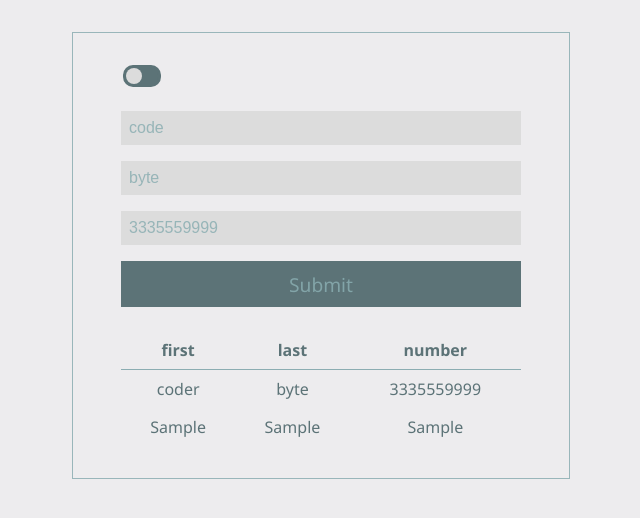
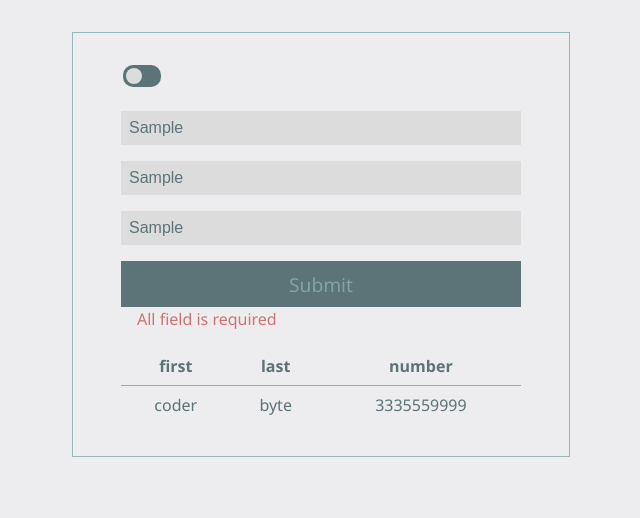
Before and after one commit to KlimaGi/assessment, a React (Create React App) app: page / in a window 1280 px wide. Both pictures are taken after typing "Sample", "Sample", "Sample" into the empty fields and a click on the button "Submit". Shown: the top 518 px of the page, without its empty margins (319-959 px from the left). Built offline with nearby package versions, Linux system fonts and the light colour scheme.

Commit message:
add pseudo validation

```diff
--- a/src/FormInput.js
+++ b/src/FormInput.js
@@ -4,6 +4,7 @@ import {
   Form,
   Input,
   SubmitBtn,
+  ErrorMsg,
 } from "./styles/styledComponents/FormInputStyle";
 
 export let phoneBook = [{ first: "coder", last: "byte", number: "3335559999" }];
@@ -14,6 +15,7 @@ const FormInput = (props) => {
     last: "",
     number: "",
   });
+  const [errorMsg, setErrorMsg] = useState(false);
 
   const handleChange = (e) => {
     setPhoneEntry({ ...phoneEntry, [e.target.name]: e.target.value });
@@ -23,16 +25,23 @@ const FormInput = (props) => {
 
   const handleSubmit = (e) => {
     e.preventDefault();
+    if (
+      phoneEntry.first.length ||
+      phoneEntry.last.length ||
+      phoneEntry.number.length
+    ) {
+      return setErrorMsg(true);
+    }
     temp.push(phoneEntry);
-
     phoneBook = [...temp];
     props.func();
-    console.log(phoneBook);
+
     setPhoneEntry({
       first: "",
       last: "",
       number: "",
     });
+    setErrorMsg(false);
   };
 
   return (
@@ -59,6 +68,7 @@ const FormInput = (props) => {
         value={phoneEntry.number}
       ></Input>
       <SubmitBtn type="submit">Submit</SubmitBtn>
+      {errorMsg && <ErrorMsg>All field is required</ErrorMsg>}
     </Form>
   );
 };
--- a/src/styles/styledComponents/FormInputStyle.js
+++ b/src/styles/styledComponents/FormInputStyle.js
@@ -2,8 +2,10 @@ import styled from "@emotion/styled";
 import { lightblue, grey, lightgrey, darktext } from "../theme/colors";
 export const Form = styled.form`
   margin: 1rem;
+  padding-bottom: 1rem;
   display: flex;
   flex-direction: column;
+  position: relative;
 `;
 
 export const Input = styled.input`
@@ -13,7 +15,6 @@ export const Input = styled.input`
   font-size: 1rem;
   color: ${darktext};
   background: ${lightgrey};
-
   :focus {
     outline: none;
     color: ${darktext};
@@ -37,3 +38,12 @@ export const SubmitBtn = styled.button`
     color: ${darktext};
   }
 `;
+
+export const ErrorMsg = styled.div`
+  color: #cf7272;
+  position: absolute;
+  padding: 0.1rem 1rem;
+  position: absolute;
+  bottom: 0;
+  index-z: 1;
+`;
```
